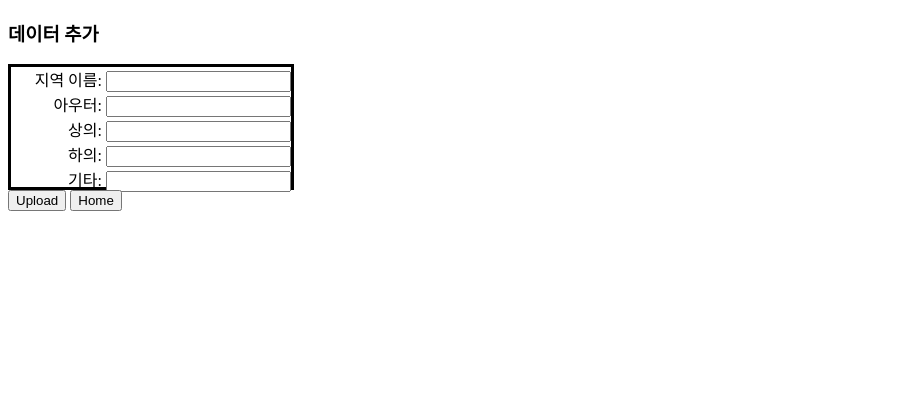
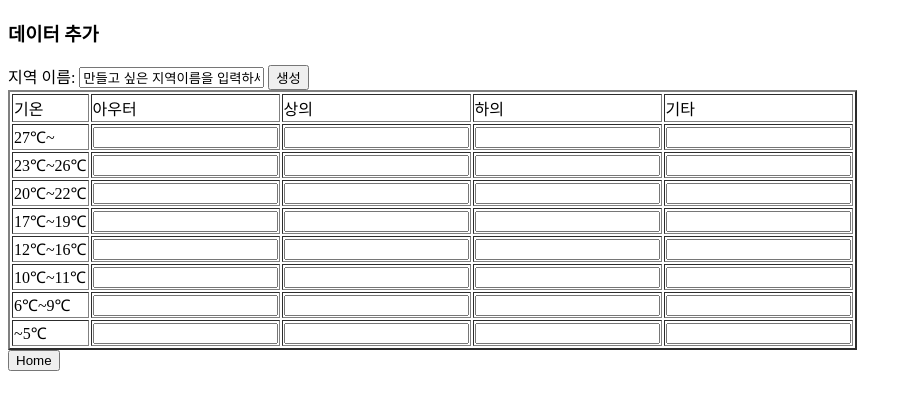
Before and after one commit to hyunkangson/Wheather_Where_Wear, a Flask app: template templates/DataAddition.html in a window 1280 px wide. Shown: the top 410 px of the page, without its empty margins (0-912 px from the left). Run offline with Flask 2, Linux system fonts and the light colour scheme; the template is opened without the code that fills it, so the values that code supplies are empty.

Commit message:
sql insertion

```diff
--- a/main.py
+++ b/main.py
@@ -19,6 +19,33 @@ def userpage():
 def DataAddition():
     request.form['ddata']
     return  render_template('DataAddition.html');
+
+@app.route('/tableAdd',methods=['POST'])
+def sqlAdd():
+    tb_=request.form['tb_']
+    con = sqlite3.connect(tb_ + '.db')
+    c = con.cursor()
+    c.execute("CREATE TABLE " + tb_ + " (tno INT, outer0 varchar(30), top varchar(30), bottom varchar(30), etc varchar(30))")
+
+    o_1=request.form['o_1']; t_1=request.form['t_1']; b_1=request.form['b_1']; e_1=request.form['e_1']
+    o_2=request.form['o_2']; t_2=request.form['t_2']; b_2=request.form['b_2']; e_2=request.form['e_2']
+    o_3=request.form['o_3']; t_3=request.form['t_3']; b_3=request.form['b_3']; e_3=request.form['e_3']
+    o_4=request.form['o_4']; t_4=request.form['t_4']; b_4=request.form['b_4']; e_4=request.form['e_4']
+    o_5=request.form['o_5']; t_5=request.form['t_5']; b_5=request.form['b_5']; e_5=request.form['e_5']
+    o_6=request.form['o_6']; t_6=request.form['t_6']; b_6=request.form['b_6']; e_6=request.form['e_6']
+    o_7=request.form['o_7']; t_7=request.form['t_7']; b_7=request.form['b_7']; e_7=request.form['e_7']
+    o_8=request.form['o_8']; t_8=request.form['t_8']; b_8=request.form['b_8']; e_8=request.form['e_8']
+    c.execute("INSERT INTO " + tb_ + " VALUES (1,'" + o_1 + "','" + t_1 + "','" + b_1 + "','" + e_1 + "')")
+    c.execute("INSERT INTO " + tb_ + " VALUES (2,'" + o_2 + "','" + t_2 + "','" + b_2 + "','" + e_2 + "')")
+    c.execute("INSERT INTO " + tb_ + " VALUES (3,'" + o_3 + "','" + t_3 + "','" + b_3 + "','" + e_3 + "')")
+    c.execute("INSERT INTO " + tb_ + " VALUES (4,'" + o_4 + "','" + t_4 + "','" + b_4 + "','" + e_4 + "')")
+    c.execute("INSERT INTO " + tb_ + " VALUES (5,'" + o_5 + "','" + t_5 + "','" + b_5 + "','" + e_5 + "')")
+    c.execute("INSERT INTO " + tb_ + " VALUES (6,'" + o_6 + "','" + t_6 + "','" + b_6 + "','" + e_6 + "')")
+    c.execute("INSERT INTO " + tb_ + " VALUES (7,'" + o_7 + "','" + t_7 + "','" + b_7 + "','" + e_7 + "')")
+    c.execute("INSERT INTO " + tb_ + " VALUES (8,'" + o_8 + "','" + t_8 + "','" + b_8 + "','" + e_8 + "')")
+    con.commit()
+    con.close()
+    return render_template('DataAddition.html');
 
 @app.route('/result',methods = ['POST'])
 def result():
@@ -50,7 +77,7 @@ def result():
        query='SELECT outer0, top, bottom, etc FROM cloth WHERE tno=7'
    else: query='SELECT outer0, top, bottom, etc FROM cloth WHERE tno=8'
    item = cursor.execute(query).fetchall()
-
+   con.close()
    return render_template('result.html',we=we, ce=ce, icon=icon,location=location,item=item)
 
 
--- a/templates/DataAddition.html
+++ b/templates/DataAddition.html
@@ -6,14 +6,40 @@
 </head>
 <body>
     <h3 style="text-align: left;">데이터 추가</h3>
-    <div style="border: 3px solid black; width:280px; height: 120px; text-align: right;">
-    지역 이름: <input type="text" name="tb_"><br>
-    아우터: <input type="text" name="o_"><br>
-    상의: <input type="text" name="t_"><br>
-    하의: <input type="text" name="b_"><br>
-    기타: <input type="text" name="e_"><br>
-    </div>
-    <input type="submit" value="Upload" onclick="alert('데이터가 입력이 확인되었습니다.')">
+    <form method="POST" action='/tableAdd'>
+        지역 이름: <input type="text" name="tb_" value="만들고 싶은 지역이름을 입력하세요." >
+        <input type="submit"value="생성" onclick="alert('지역 테이블이 생성되었습니다.')">
+        <table border="2">
+            <tr>
+                <td>기온</td><td>아우터</td><td>상의</td><td>하의</td><td>기타</td>
+            </tr>
+            <tr>
+                <td>27℃~</td><td><input type="text" name="o_1"></td><td><input type="text" name="t_1"><br></td><td><input type="text" name="b_1"><br></td><td><input type="text" name="e_1"><br></td>
+            </tr>
+            <tr>
+                <td>23℃~26℃</td><td><input type="text" name="o_2"></td><td><input type="text" name="t_2"><br></td><td><input type="text" name="b_2"><br></td><td><input type="text" name="e_2"><br></td>
+            </tr>
+            <tr>
+                <td>20℃~22℃</td><td><input type="text" name="o_3"></td><td><input type="text" name="t_3"><br></td><td><input type="text" name="b_3"><br></td><td><input type="text" name="e_3"><br></td>
+            </tr>
+            <tr>
+                <td>17℃~19℃</td><td><input type="text" name="o_4"></td><td><input type="text" name="t_4"><br></td><td><input type="text" name="b_4"><br></td><td><input type="text" name="e_4"><br></td>
+            </tr>
+            <tr>
+                <td>12℃~16℃</td><td><input type="text" name="o_5"></td><td><input type="text" name="t_5"><br></td><td><input type="text" name="b_5"><br></td><td><input type="text" name="e_5"><br></td>
+            </tr>
+            <tr>
+                <td>10℃~11℃</td><td><input type="text" name="o_6"></td><td><input type="text" name="t_6"><br></td><td><input type="text" name="b_6"><br></td><td><input type="text" name="e_6"><br></td>
+            </tr>
+            <tr>
+                <td>6℃~9℃</td><td><input type="text" name="o_7"></td><td><input type="text" name="t_7"><br></td><td><input type="text" name="b_7"><br></td><td><input type="text" name="e_7"><br></td>
+            </tr>
+            <tr>
+                <td>~5℃</td><td><input type="text" name="o_8"></td><td><input type="text" name="t_8"><br></td><td><input type="text" name="b_8"><br></td><td><input type="text" name="e_8"><br></td>
+            </tr>
+        </table>
+    </form>
+
     <button type="button" onclick="location.href='/'">Home</button>
 </body>
 </html>
--- a/templates/userpage.html
+++ b/templates/userpage.html
@@ -7,8 +7,8 @@
 <body>
     <h1 style="text-align: left;">사용자간 정보 공유 페이지</h1>
     <form method="POST" action= '/DataAddition'>
-        <input type="submit" name="ddata" value="자신의 데이터 등록, 공유하기">
+        <input type="submit" name="ddata" value="자신의 데이터 공유하기">
     </form>
-   <button type="button" onclick="location.href='/'">Home</button>
+   <br><button type="button" onclick="location.href='/'">Home</button>
 </body>
 </html>
```
